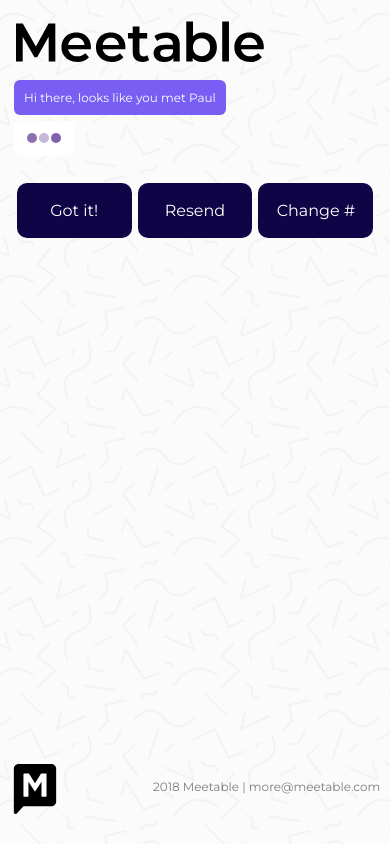
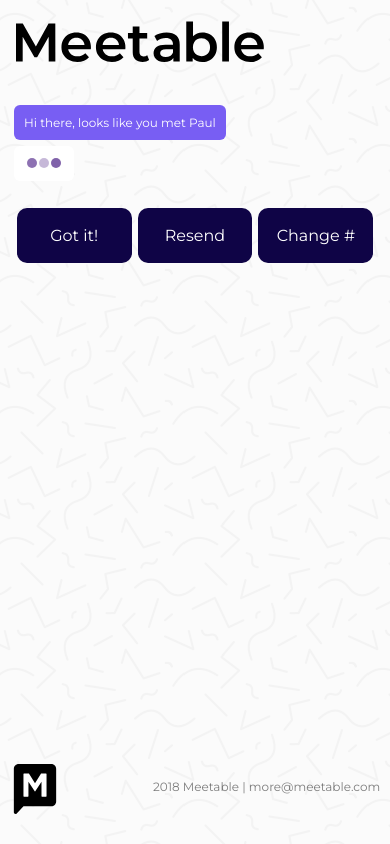
Before and after one commit to mrpaulmason/meetable-ui, a React (Create React App) app: page /map in a window 390 px wide. Built offline with nearby package versions, Linux system fonts and the light colour scheme.

Commit message:
Altered bubbles look

```diff
--- a/src/App.css
+++ b/src/App.css
@@ -385,7 +385,7 @@ a {
     font-size: 300%;
     font-weight: 500;
     margin-top: 20px;
-    margin-bottom: 0;
+    margin-bottom: 25px;
   }
 
   h2 {
@@ -447,6 +447,7 @@ a {
 
 #conversation {
     max-width: 450px;
+    margin-bottom: 20px;
 }
 
 #conversation div {
```
